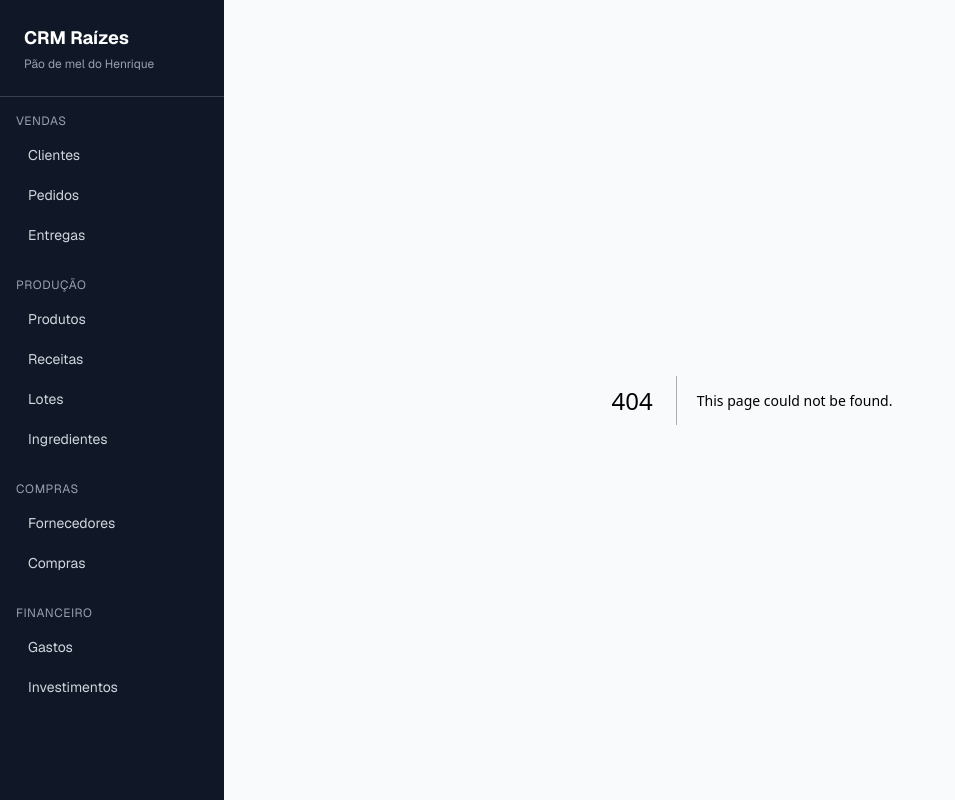
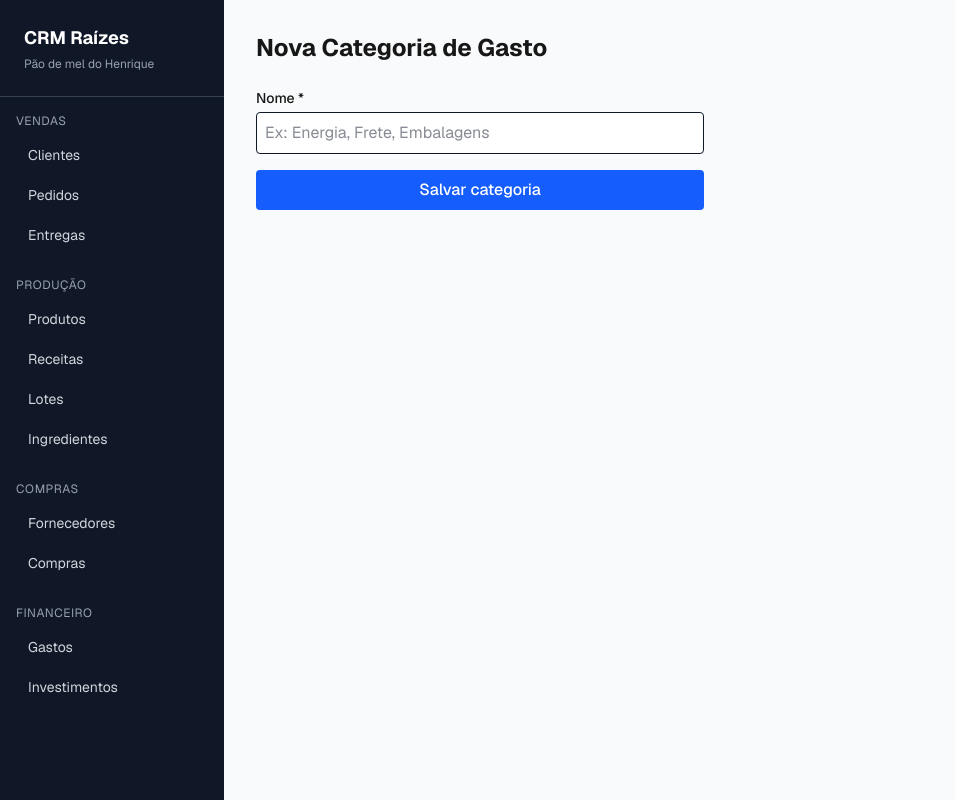
Before and after one commit to macdegui/CRM-RAIZES, a Next.js app: page /categorias-gastos/novo in a window 1280 px wide. Before the commit this address had no page. Shown: the whole page, without its empty margins (0-955 px from the left). Built offline with nearby package versions, Linux system fonts and the light colour scheme; no server answers.

Commit message:
CRUD de categoria de gastos

```diff
--- /dev/null
+++ b/src/app/categorias-gastos/[id]/editar/page.tsx
@@ -0,0 +1,27 @@
+import { supabase } from '@/lib/supabase'
+import CategoriaGastoEditForm from '@/components/ui/CategoriaGastoEditForm'
+
+interface Props {
+  params: Promise<{ id: string }>
+}
+
+export default async function EditarCategoriaGastoPage({ params }: Props) {
+  const { id } = await params
+
+  const { data: categoria, error } = await supabase
+    .from('categorias_gastos')
+    .select('*')
+    .eq('id', id)
+    .single()
+
+  if (error || !categoria) {
+    return <p>Categoria não encontrada.</p>
+  }
+
+  return (
+    <main className="p-8">
+      <h1 className="text-2xl font-bold mb-6">Editar Categoria</h1>
+      <CategoriaGastoEditForm categoria={categoria} />
+    </main>
+  )
+}
--- /dev/null
+++ b/src/app/categorias-gastos/novo/page.tsx
@@ -0,0 +1,10 @@
+import CategoriaGastoForm from '@/components/ui/CategoriaGastoForm'
+
+export default function NovaCategoriaGastoPage() {
+  return (
+    <main className="p-8">
+      <h1 className="text-2xl font-bold mb-6">Nova Categoria de Gasto</h1>
+      <CategoriaGastoForm />
+    </main>
+  )
+}
--- /dev/null
+++ b/src/app/categorias-gastos/page.tsx
@@ -0,0 +1,60 @@
+export const dynamic = 'force-dynamic'
+
+import Link from 'next/link'
+import { supabase } from '@/lib/supabase'
+import { CategoriaGasto } from '@/types'
+import DeletarCategoriaGasto from '@/components/ui/DeletarCategoriaGasto'
+
+export default async function CategoriasGastosPage() {
+  const { data: categorias, error } = await supabase
+    .from('categorias_gastos')
+    .select('*')
+    .order('nome')
+
+  if (error) {
+    return <p>Erro ao carregar categorias: {error.message}</p>
+  }
+
+  return (
+    <main className="p-8">
+      <div className="flex justify-between items-center mb-6">
+        <h1 className="text-2xl font-bold">Categorias de Gastos</h1>
+        <Link
+          href="/categorias-gastos/novo"
+          className="bg-blue-600 text-white px-4 py-2 rounded hover:bg-blue-700"
+        >
+          + Nova Categoria
+        </Link>
+      </div>
+
+      {categorias.length === 0 ? (
+        <p className="text-gray-500">Nenhuma categoria cadastrada ainda.</p>
+      ) : (
+        <table className="w-full border-collapse">
+          <thead>
+            <tr className="border-b">
+              <th className="text-left p-2">Nome</th>
+              <th className="text-left p-2">Ações</th>
+            </tr>
+          </thead>
+          <tbody>
+            {categorias.map((categoria: CategoriaGasto) => (
+              <tr key={categoria.id} className="border-b hover:bg-gray-50">
+                <td className="p-2">{categoria.nome}</td>
+                <td className="p-2 flex gap-3">
+                  <Link
+                    href={`/categorias-gastos/${categoria.id}/editar`}
+                    className="text-blue-600 hover:underline text-sm"
+                  >
+                    Editar
+                  </Link>
+                  <DeletarCategoriaGasto id={categoria.id} nome={categoria.nome} />
+                </td>
+              </tr>
+            ))}
+          </tbody>
+        </table>
+      )}
+    </main>
+  )
+}
--- /dev/null
+++ b/src/components/ui/CategoriaGastoEditForm.tsx
@@ -0,0 +1,84 @@
+'use client'
+
+import { useState } from 'react'
+import { useRouter } from 'next/navigation'
+import { supabase } from '@/lib/supabase'
+import { categoriaGastoSchema, CategoriaGastoForm as CategoriaGastoFormType } from '@/schemas'
+import { CategoriaGasto } from '@/types'
+
+interface Props {
+  categoria: CategoriaGasto
+}
+
+export default function CategoriaGastoEditForm({ categoria }: Props) {
+  const router = useRouter()
+  const [loading, setLoading] = useState(false)
+  const [erros, setErros] = useState<Record<string, string>>({})
+  const [form, setForm] = useState<CategoriaGastoFormType>({ nome: categoria.nome })
+
+  function handleChange(e: React.ChangeEvent<HTMLInputElement>) {
+    setForm({ ...form, [e.target.name]: e.target.value })
+  }
+
+  async function handleSubmit(e: React.FormEvent) {
+    e.preventDefault()
+    setErros({})
+
+    const resultado = categoriaGastoSchema.safeParse(form)
+    if (!resultado.success) {
+      const errosFormatados: Record<string, string> = {}
+      resultado.error.issues.forEach((issue) => {
+        if (issue.path[0]) errosFormatados[issue.path[0] as string] = issue.message
+      })
+      setErros(errosFormatados)
+      return
+    }
+
+    setLoading(true)
+    const { error } = await supabase
+      .from('categorias_gastos')
+      .update(resultado.data)
+      .eq('id', categoria.id)
+    setLoading(false)
+
+    if (error) {
+      alert('Erro ao atualizar: ' + error.message)
+      return
+    }
+
+    router.push('/categorias-gastos')
+    router.refresh()
+  }
+
+  return (
+    <form onSubmit={handleSubmit} className="flex flex-col gap-4 max-w-md">
+      <div>
+        <label className="block text-sm font-medium mb-1">Nome *</label>
+        <input
+          name="nome"
+          value={form.nome}
+          onChange={handleChange}
+          className="w-full border rounded p-2 bg-white text-gray-900"
+        />
+        {erros.nome && <p className="text-red-500 text-sm mt-1">{erros.nome}</p>}
+      </div>
+
+      <div className="flex gap-2">
+        <button
+          type="submit"
+          disabled={loading}
+          className="bg-blue-600 text-white rounded p-2 font-medium hover:bg-blue-700 disabled:opacity-50"
+        >
+          {loading ? 'Salvando...' : 'Salvar alterações'}
+        </button>
+        <button
+          type="button"
+          onClick={() => router.push('/categorias-gastos')}
+          className="border rounded p-2 hover:bg-gray-50"
+        >
+          Cancelar
+        </button>
+      </div>
+    </form>
+  )
+}
--- /dev/null
+++ b/src/components/ui/CategoriaGastoForm.tsx
@@ -0,0 +1,68 @@
+'use client'
+
+import { useState } from 'react'
+import { useRouter } from 'next/navigation'
+import { supabase } from '@/lib/supabase'
+import { categoriaGastoSchema, CategoriaGastoForm as CategoriaGastoFormType } from '@/schemas'
+
+export default function CategoriaGastoForm() {
+  const router = useRouter()
+  const [loading, setLoading] = useState(false)
+  const [erros, setErros] = useState<Record<string, string>>({})
+  const [form, setForm] = useState<CategoriaGastoFormType>({ nome: '' })
+
+  function handleChange(e: React.ChangeEvent<HTMLInputElement>) {
+    setForm({ ...form, [e.target.name]: e.target.value })
+  }
+
+  async function handleSubmit(e: React.FormEvent) {
+    e.preventDefault()
+    setErros({})
+
+    const resultado = categoriaGastoSchema.safeParse(form)
+    if (!resultado.success) {
+      const errosFormatados: Record<string, string> = {}
+      resultado.error.issues.forEach((issue) => {
+        if (issue.path[0]) errosFormatados[issue.path[0] as string] = issue.message
+      })
+      setErros(errosFormatados)
+      return
+    }
+
+    setLoading(true)
+    const { error } = await supabase.from('categorias_gastos').insert(resultado.data)
+    setLoading(false)
+
+    if (error) {
+      alert('Erro ao salvar: ' + error.message)
+      return
+    }
+
+    router.push('/categorias-gastos')
+    router.refresh()
+  }
+
+  return (
+    <form onSubmit={handleSubmit} className="flex flex-col gap-4 max-w-md">
+      <div>
+        <label className="block text-sm font-medium mb-1">Nome *</label>
+        <input
+          name="nome"
+          value={form.nome}
+          onChange={handleChange}
+          className="w-full border rounded p-2 bg-white text-gray-900"
+          placeholder="Ex: Energia, Frete, Embalagens"
+        />
+        {erros.nome && <p className="text-red-500 text-sm mt-1">{erros.nome}</p>}
+      </div>
+
+      <button
+        type="submit"
+        disabled={loading}
+        className="bg-blue-600 text-white rounded p-2 font-medium hover:bg-blue-700 disabled:opacity-50"
+      >
+        {loading ? 'Salvando...' : 'Salvar categoria'}
+      </button>
+    </form>
+  )
+}
--- /dev/null
+++ b/src/components/ui/DeletarCategoriaGasto.tsx
@@ -0,0 +1,39 @@
+'use client'
+
+import { useRouter } from 'next/navigation'
+import { supabase } from '@/lib/supabase'
+
+interface Props {
+  id: string
+  nome: string
+}
+
+export default function DeletarCategoriaGasto({ id, nome }: Props) {
+  const router = useRouter()
+
+  async function handleDeletar() {
+    const confirmou = confirm(`Deletar "${nome}"? Essa ação não pode ser desfeita.`)
+    if (!confirmou) return
+
+    const { error } = await supabase
+      .from('categorias_gastos')
+      .delete()
+      .eq('id', id)
+
+    if (error) {
+      alert('Erro ao deletar: ' + error.message)
+      return
+    }
+
+    router.refresh()
+  }
+
+  return (
+    <button
+      onClick={handleDeletar}
+      className="text-red-500 hover:underline text-sm"
+    >
+      Deletar
+    </button>
+  )
+}
```
